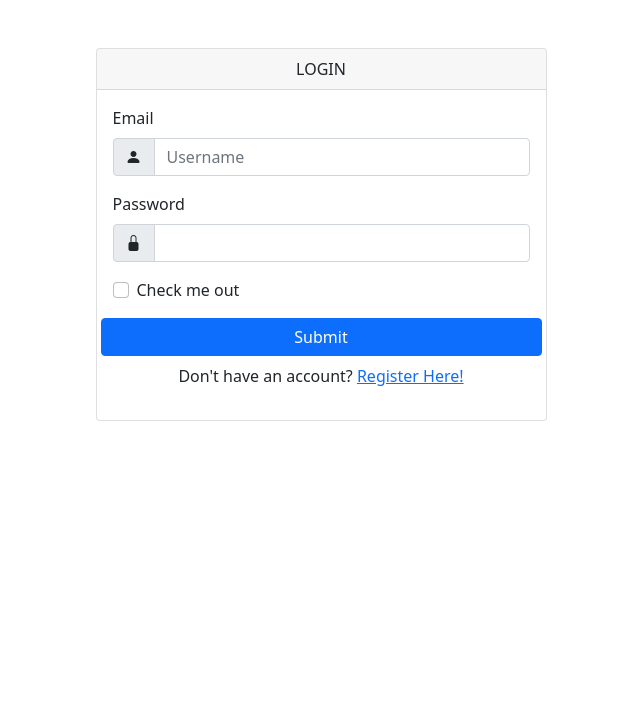
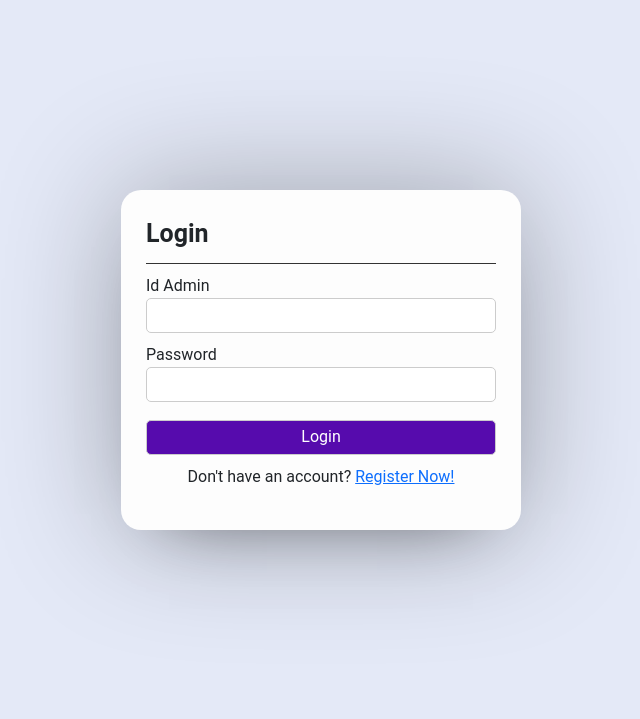
Before and after one commit to MuhammadAhsaNasrulloh/PERPUS_PHP, a PHP site: page /Login.php in a window 1280 px wide. Shown: the top 719 px of the page, without its empty margins (319-959 px from the left). Run offline with PHP 8.4, Linux system fonts and the light colour scheme.

Commit message:
update file

```diff
--- a/Login.php
+++ b/Login.php
@@ -1,5 +1,5 @@
 <?php
-    require_once 'admin/connect.php';
+    session_start();
 ?>
 
 <!DOCTYPE html>
@@ -14,48 +14,33 @@
     <script type="module" src="https://unpkg.com/ionicons@7.1.0/dist/ionicons/ionicons.esm.js"></script>
     <script nomodule src="https://unpkg.com/ionicons@7.1.0/dist/ionicons/ionicons.js"></script>
     <!-- bootstrap icon -->
+    <link rel="stylesheet" href="css/style.css">
     <link rel="stylesheet" href="https://cdn.jsdelivr.net/npm/bootstrap-icons@1.11.3/font/bootstrap-icons.min.css">
 </head>
 <body>
-    <div class="container mt-5">
-    <div class="row justify-content-center ">
-        <div class="col-md-5">
-        <div class="card">
-        <div class="card-header text-center">LOGIN</div>
-
-        <form action="" method="post">
-            <div class="card-body">
-                <label for="exampleInputEmail" class="form-label">Email</label>
-                <div class="input-group mb-3">
-                    <span span class="input-group-text" id="basic-addon1"><i class="bi bi-person-fill"></i></span>
-                    <input type="text" class="form-control" placeholder="Username" aria-label="Username" aria-describedby="basic-addon1">
+     <div class="container-fluid">
+        <div class="box">
+        <div class="form-box">
+            <header class="header">Login</header>
+            <form action="checkLogin.php" method="post">
+                <div class="field input">
+                    <label for="">Id Admin</label>
+                    <input type="text" name="id_admin" id="id_admin" required>
                 </div>
-                <label for="exampleInputPassword1" class="form-label">Password</label>
-                <div class="input-group mb-3">
-                    <span span class="input-group-text" id="basic-addon1"><i class="bi bi-lock-fill"></i></span>
-                    <input type="password" class="form-control" id="exampleInputPassword1">
+                <div class="field input">
+                    <label for="password">Password</label>
+                    <input type="password" name="password" id="pasword" required>
                 </div>
-                <div class="mb-3 form-check">
-                    <input type="checkbox" class="form-check-input" id="exampleCheck1">
-                    <label class="form-check-label" for="exampleCheck1">Check me out</label>
+                <div class="field input">
+                    <input type="submit" name="submit" value="Login" class="btn mt-2" required>
                 </div>
-                <div class="row mb-3">
-                <button type="submit" class="btn btn-primary">Submit</button>
-                <div class="text-center mt-2 ">Don't have an account? <a href="Register.php">Register Here!</a></div>
+                <div class="links">
+                    <p class="title">Don't have an account? <a href="Register.php">Register Now!</a> </p>
                 </div>
-            </div>
-        </form>
-
+            </form>
         </div>
-      </div>
         </div>
-    </div>
-
-    </div>
-
-
-
-
+     </div>
 
     <script src="https://cdn.jsdelivr.net/npm/bootstrap@5.0.2/dist/js/bootstrap.bundle.min.js" integrity="sha384-MrcW6ZMFYlzcLA8Nl+NtUVF0sA7MsXsP1UyJoMp4YLEuNSfAP+JcXn/tWtIaxVXM" crossorigin="anonymous"></script>
 </body>
--- a/admin/data/index.php
+++ b/admin/data/index.php
@@ -60,7 +60,7 @@
                 <hr class="h-color mx-3">
                 <ul class="list-unstyled px-2">
                     <li class=""><a href="#" class="text-decoration-none px-3 py-2 d-block"><i class="bi bi-gear me-2"></i>Setting</a></li>
-                    <li class=""><a href="#" class="text-decoration-none px-3 py-2 d-block"><i class="bi bi-person-circle me-2"></i>Account</a></li>
+                    <li class=""><a href="#" class="text-decoration-none px-3 py-2 d-block"><i class="bi bi-person-circle me-2"></i>lAccount</a></li>
                 </ul>
             </div>
 
--- /dev/null
+++ b/css/style.css
@@ -0,0 +1,62 @@
+*{
+    padding: 0;
+    margin: 0;
+    box-sizing: border-box;
+    font-family: 'Roboto', sans-serif;
+}
+body {
+    background-color: #e4e9f7;
+}
+.container-fluid{
+    display: flex;
+    align-items: center;
+    justify-content: center;
+    min-height: 90vh;
+}
+.box{
+    width: 25rem;
+    background: #fdfdfd;
+    display: flex;
+    flex-direction: column;
+    padding: 25px 25px;
+    border-radius: 20px;
+    box-shadow: 0 0 128px 0 rgba(0, 0, 0, 0.3),
+                0 32px 64px -48px  rgba(0,0,0, 0.5);
+}
+
+.form-box header{
+    font-size: 25px;
+    font-weight: 600;
+    padding-bottom: 10px;
+    border-bottom: 1px solid #333;
+    margin-bottom: 10px;
+}
+.form-box form .field{
+    display: flex;
+    margin-bottom: 10px;
+    flex-direction: column;
+}
+
+.form-box form .input input{
+    height: 35px;
+    width: 100%;
+    font-size: 16px;
+    padding: 0 16px;
+    border-radius: 5px;
+    border: 1px solid #ccc;
+    outline: none;
+}
+
+.btn{
+    background-color: #560bad;
+    color: #ffff;
+}
+
+.btn:hover{
+    background-color: #8338ec;
+}
+
+.links{
+    text-align: center;
+    margin-bottom: 10px;
+}
```
Also changed, not shown: admin/data/update.php (+87 -6 lines), checkLogin.php (+7 -11 lines).
